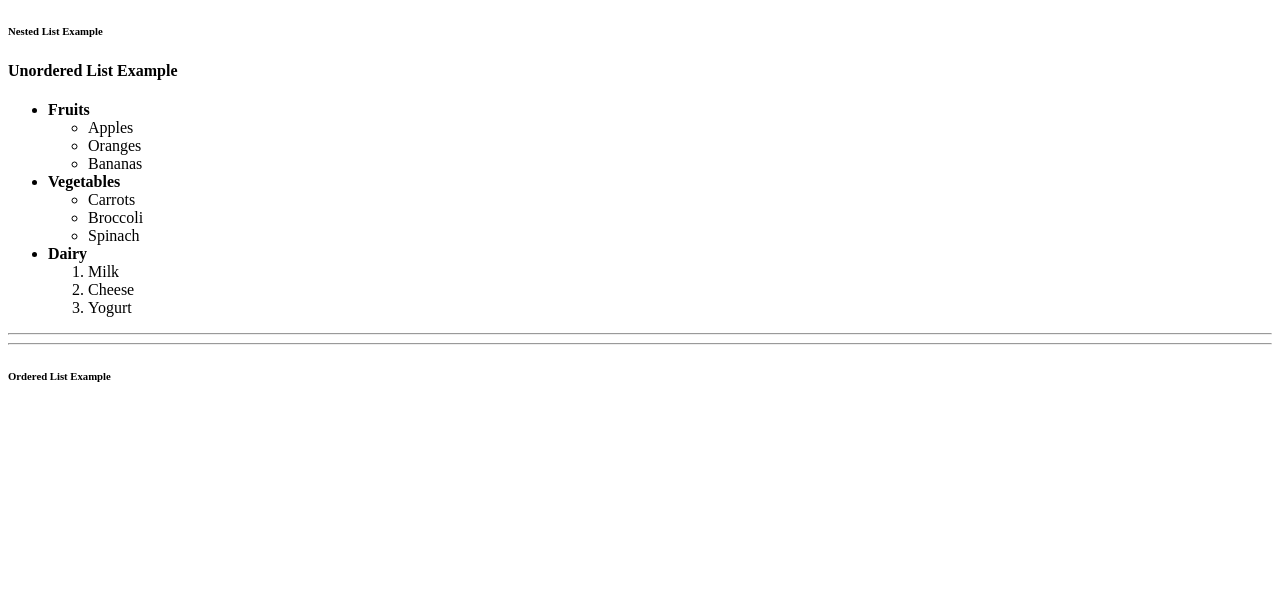
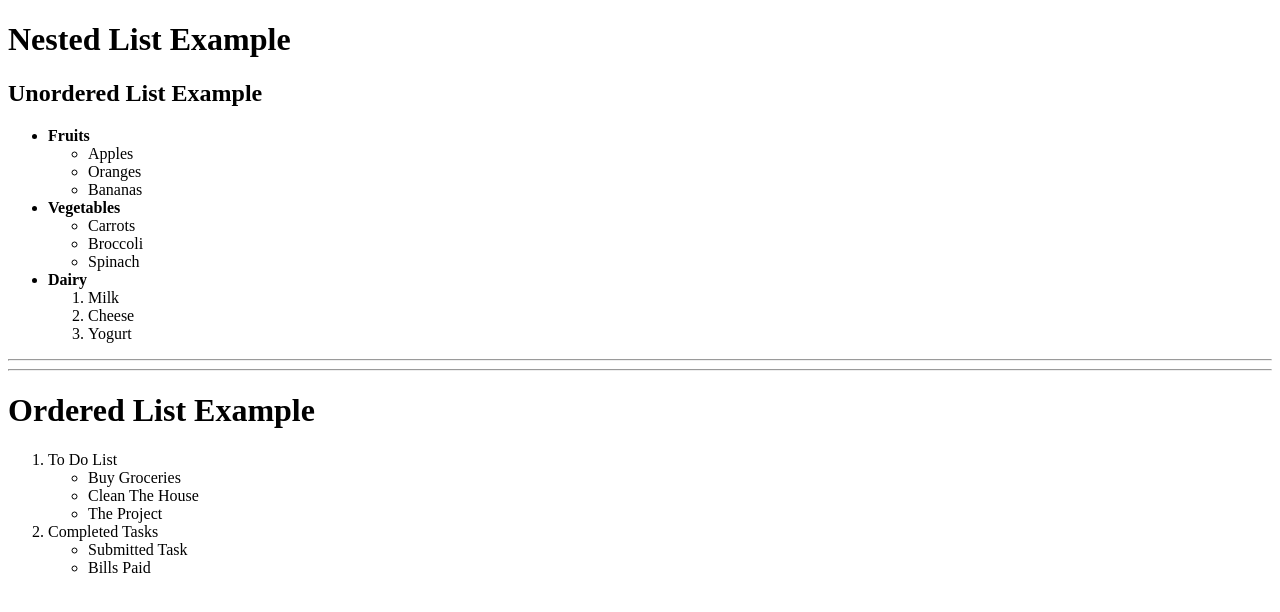
Before and after one commit to Cade-Forshey/24-25.WebDesign, a plain HTML site: page nestedlistexample.html in a window 1280 px wide. Drawn offline with Linux system fonts and the light colour scheme.

Commit message:
OCT 1st Start.update

```diff
--- a/listExample/nestedListExample.html
+++ b/nestedlistexample.html
@@ -5,9 +5,9 @@
         <title>Nested List Example</title>
     </head>
     <body>
-        <h6>Nested List Example</h6>
+        <h1>Nested List Example</h1>
 
-       <h4>Unordered List Example</h4>
+       <h2>Unordered List Example</h2>
        <ul>
         <li><b>Fruits</b></li>
             <ul>
@@ -30,7 +30,20 @@
        </ul>
        <hr>
        <hr>
-       <h6>Ordered List Example</h6>
+       <h1>Ordered List Example</h1>
 
+       <ol>
+        <li>To Do List</li>
+            <ul>
+                <li>Buy Groceries</li>
+                <li>Clean The House</li>
+                <li>The Project</li>
+            </ul>
+        <li>Completed Tasks</li>
+            <ul>
+                <li>Submitted Task</li>
+                <li>Bills Paid</li>
+            </ul>
+       </ol>
     </body>
 </html>
```
Also changed, not shown: index.html (+1 -1 lines).
